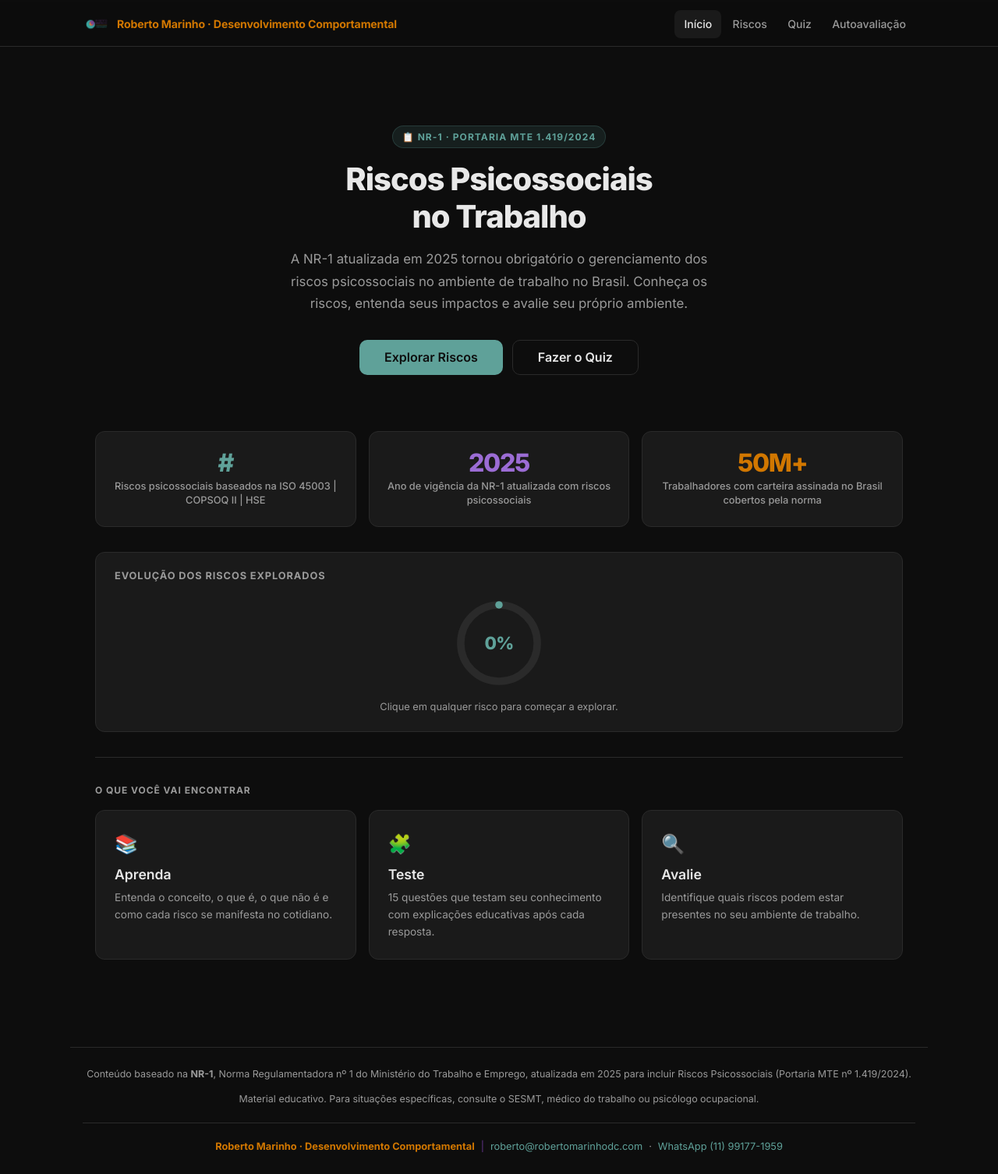
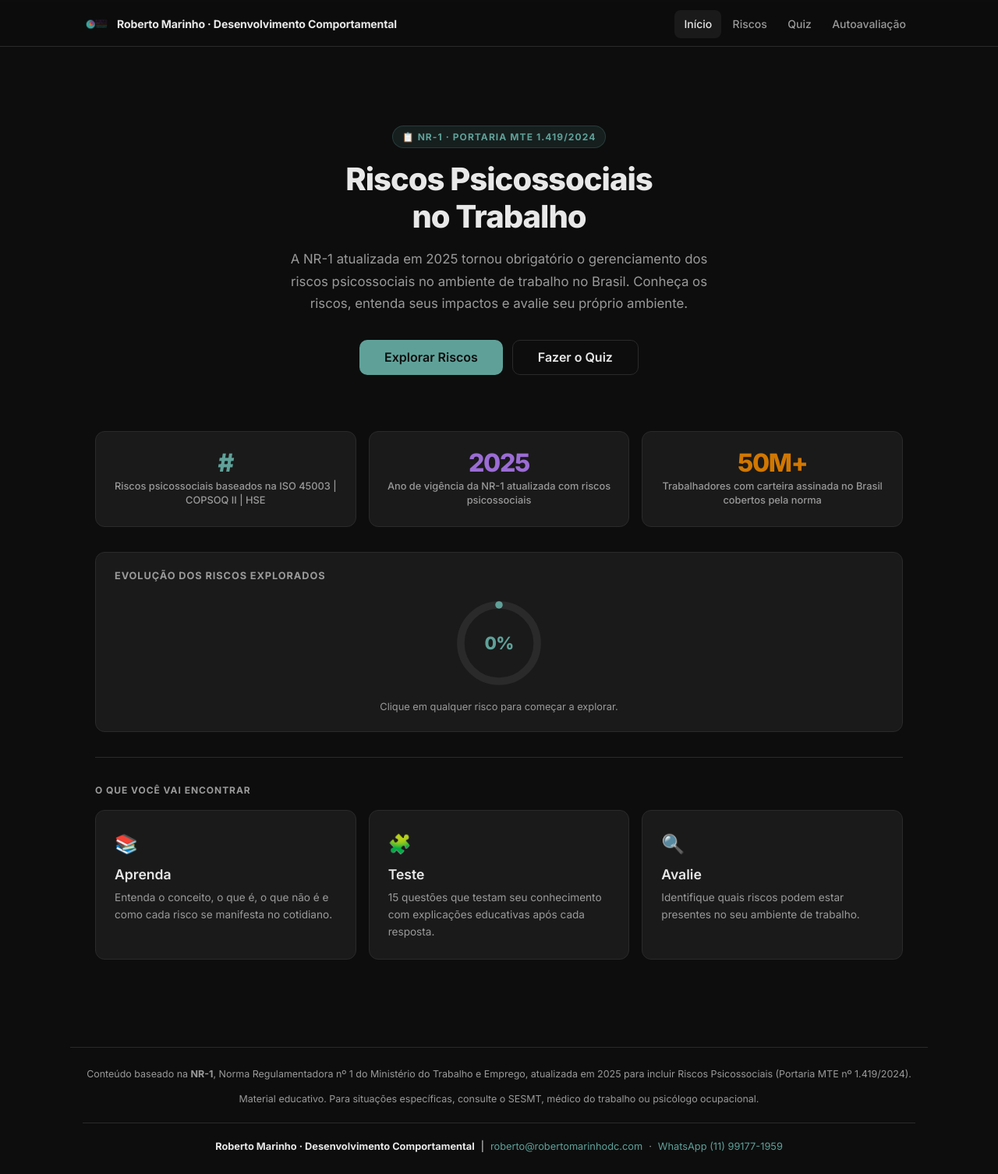
Before and after one commit to robertomarinho-ai/Conscientizacao_NR_1, a plain HTML site: page index.html in a window 1280 px wide. Shown: the whole page at 78% size. Drawn offline with Linux system fonts and the light colour scheme.

Commit message:
deploy: a4ed10acdaec85a8612ae291192e22ed91c02d7d

```diff
--- a/styles.css
+++ b/styles.css
@@ -109,8 +109,7 @@ button { cursor: pointer; font-family: inherit; border: none; background: none;
 .brand-text {
   font-size: 0.88rem;
   font-weight: 700;
-  color: #D17700;
-  white-space: nowrap;
+  color: var(--color-text-primary);
   letter-spacing: -0.01em;
 }
 
@@ -134,12 +133,12 @@ button { cursor: pointer; font-family: inherit; border: none; background: none;
 
 .footer-brand-name {
   font-weight: 700;
-  color: #D17700;
+  color: var(--color-text-primary);
 }
 
 .footer-brand-line a { color: var(--color-teal); }
 .footer-sep { color: var(--color-text-secondary); }
-.footer-sep-pipe { color: #613387; }
+.footer-sep-pipe { color: var(--color-text-primary); }
 
 @media (max-width: 480px) {
   .brand-text { font-size: 0.78rem; }
```
